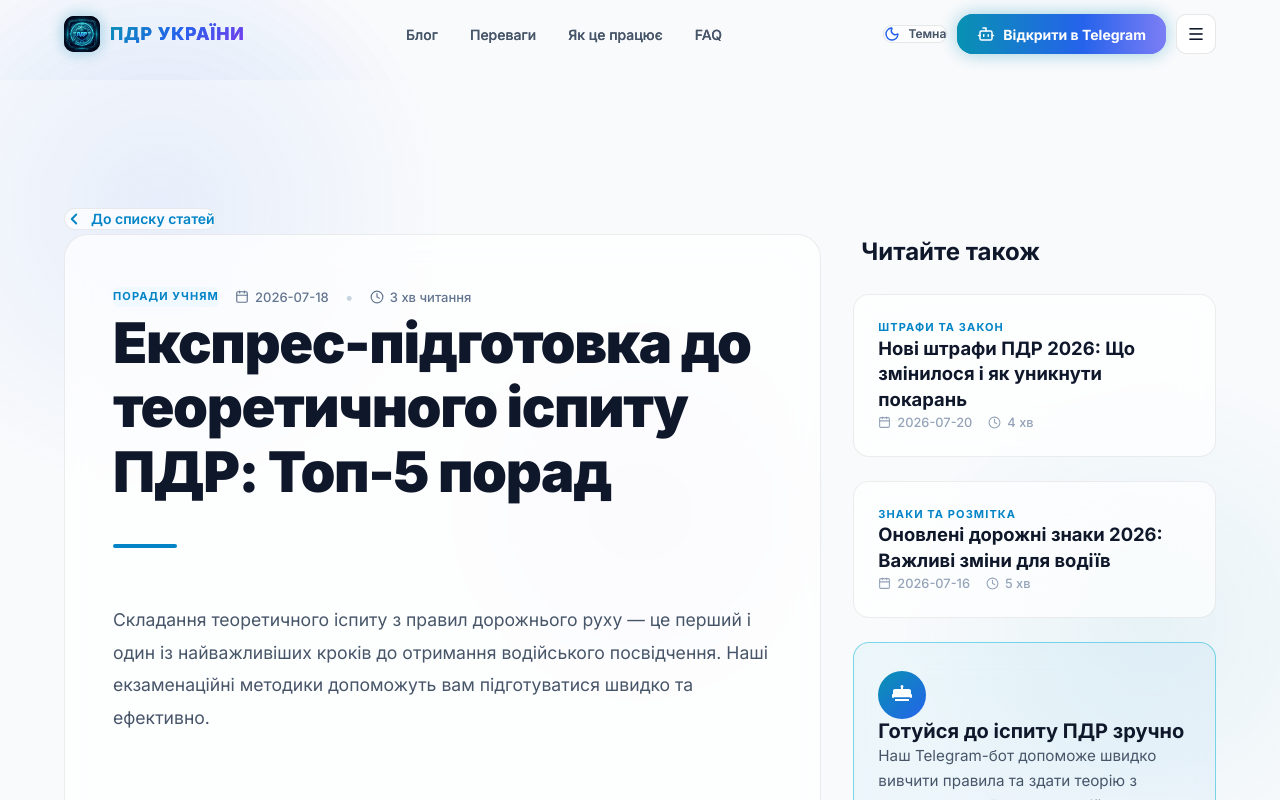
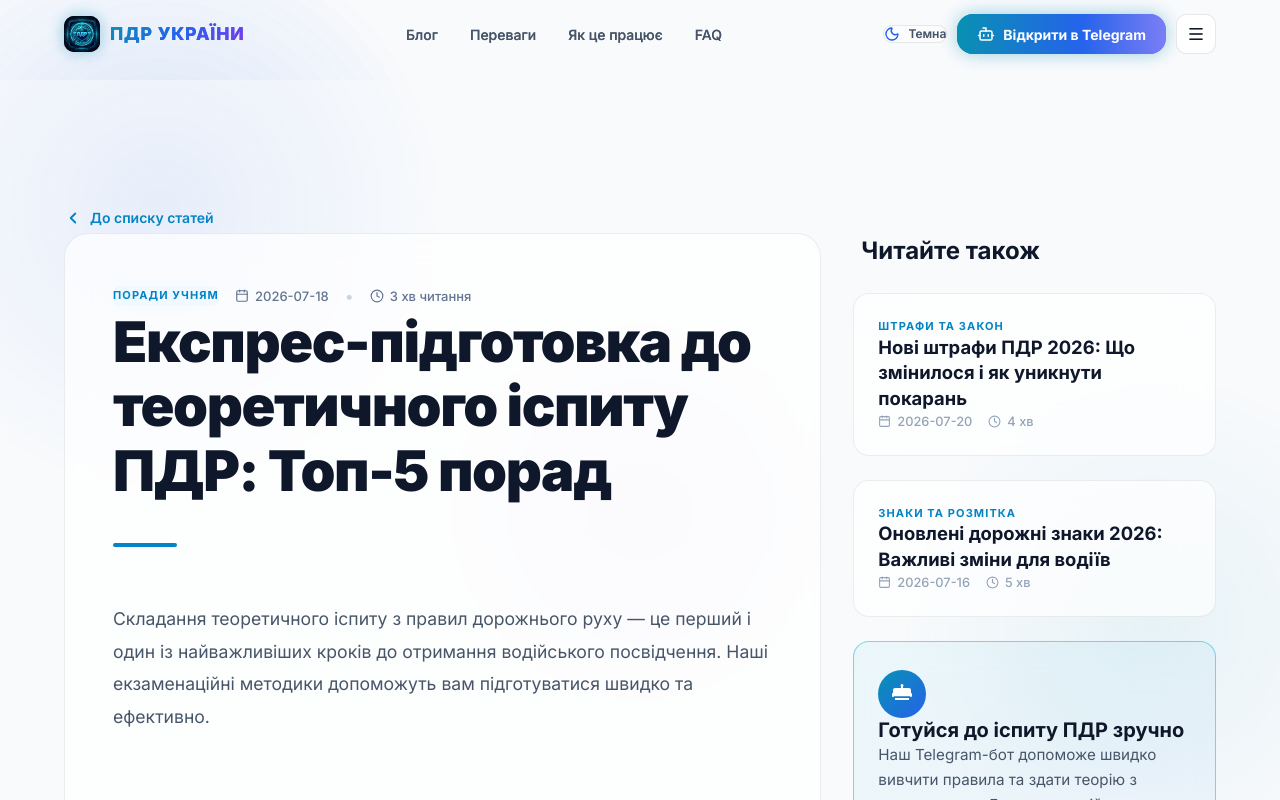
Before and after one commit to serjtlgram/pdr-landing, a Next.js app: page /expres-pidhotovka-pdr-2026 in a window 1280 px wide. Shown: the top 800 px of the page. Built offline with nearby package versions, Linux system fonts and the light colour scheme.

Commit message:
Design: Remove bubble style from back button and increase margin

```diff
--- a/src/app/[slug]/page.tsx
+++ b/src/app/[slug]/page.tsx
@@ -47,8 +47,8 @@ export default async function BlogPostPage({
       <main className="container-xl" style={{ paddingTop: '8rem', paddingBottom: '6rem', position: 'relative', zIndex: 10, fontFamily: 'var(--font-inter)' }}>
 
         {/* Back Button */}
-        <div className="mb-8">
-          <Link href="/blog" className="inline-flex items-center gap-2 px-7 py-2.5 rounded-full glass-card hover:-translate-y-0.5 hover:shadow-[0_8px_20px_rgba(6,182,212,0.12)] hover:border-[var(--accent-cyan)] text-[#0284c7] dark:text-[#38bdf8] transition-all duration-300 font-semibold text-sm whitespace-nowrap">
+        <div className="mb-10">
+          <Link href="/blog" className="inline-flex items-center gap-2 text-[#0284c7] hover:text-[#0369a1] dark:text-[#38bdf8] dark:hover:text-[#7dd3fc] transition-colors font-semibold text-sm">
             <ChevronLeft size={18} strokeWidth={2.5} />
             <span>До списку статей</span>
           </Link>
```
